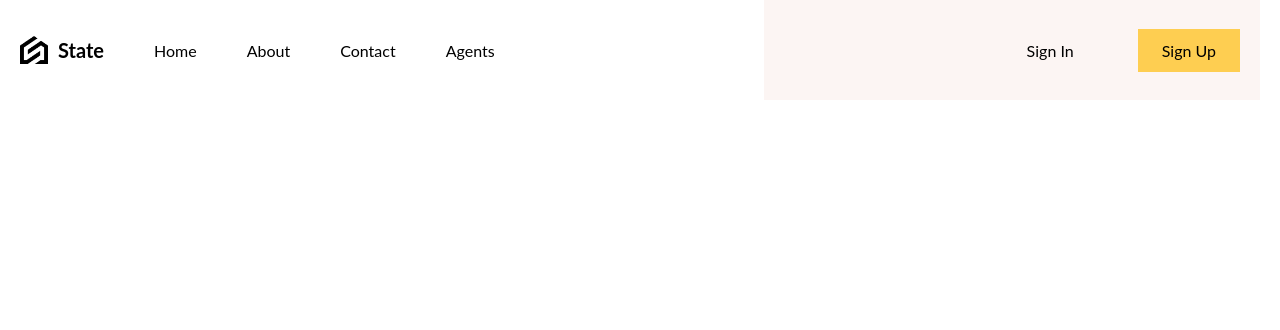
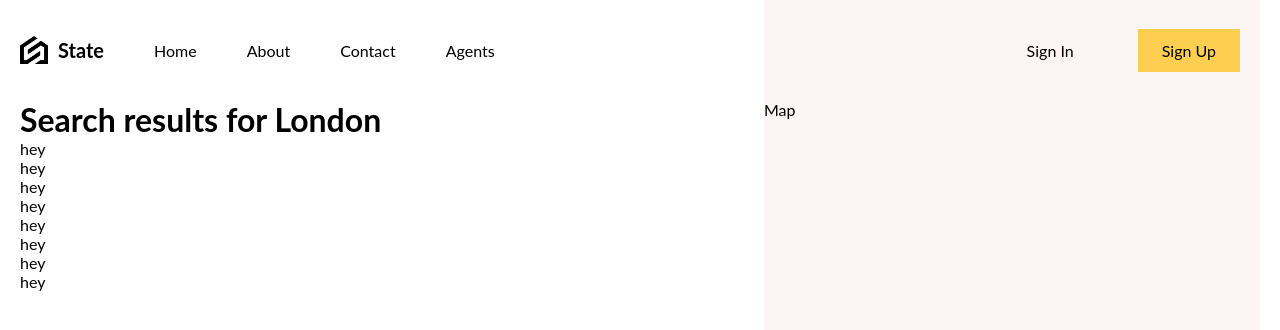
Before and after one commit to Tduncan14/estate2024, a React (Create React App) app in the folder estates/: page /list in a window 1280 px wide. Shown: the top 330 px of the page. Built offline with nearby package versions, Linux system fonts and the light colour scheme.

Commit message:
keep moving forward

```diff
--- /dev/null
+++ b/estates/src/components/Card/Card.js
@@ -0,0 +1,12 @@
+import './Card.scss';
+import React from 'react'
+
+const Card = ({ item }) => {
+    return (
+        <div>
+            hey
+        </div>
+    )
+}
+
+export default Card
--- /dev/null
+++ b/estates/src/components/filter/Filter.js
@@ -0,0 +1,15 @@
+import './Filter.scss';
+import React from 'react'
+
+const Filter = () => {
+    return (
+        <div class="filter">
+            <h1>Search results  for <b> London</b></h1>
+            <div className="top"></div>
+            <div className="bottom"></div>
+
+        </div>
+    )
+}
+
+export default Filter
--- /dev/null
+++ b/estates/src/components/filter/Filter.scss
@@ -0,0 +1 @@
+.filter {}
--- a/estates/src/routes/ListPage/ListPage.js
+++ b/estates/src/routes/ListPage/ListPage.js
@@ -1,7 +1,7 @@
 import { listData } from '../../lib/dummydata'
-import './listPage.scss'
-
-
+import './listPage.scss';
+import Filter from '../../components/filter/Filter.js'
+import Card from '../../components/Card/Card.js'
 import React from 'react'
 
 const ListPage = () => {
@@ -10,7 +10,27 @@ const ListPage = () => {
     const data = listData;
 
     return (
-        <div>
+        <div className='listPage'>
+            <div className="listContainer">
+                <div className="wrapper">
+                    <Filter />
+                    {
+                        data.map(item => (
+                            <Card key={item.id} item={item} />
+                        ))
+                    }
+
+                </div>
+
+
+            </div>
+
+
+            <div className="mapContainer">
+                Map
+
+            </div>
+
 
         </div>
     )
--- a/estates/src/routes/ListPage/listPage.scss
+++ b/estates/src/routes/ListPage/listPage.scss
@@ -0,0 +1,19 @@
+.listPage {
+    display: flex;
+    height: 100%;
+
+
+    .listContainer {
+        flex: 3;
+
+        .wrapper {
+            padding-right: 50px;
+        }
+    }
+
+    .mapContainer {
+        flex: 2;
+        background-color: #fcf5f3;
+    }
+
+}
```
Also changed, not shown: estates/src/components/Card/Card.scss (added).
